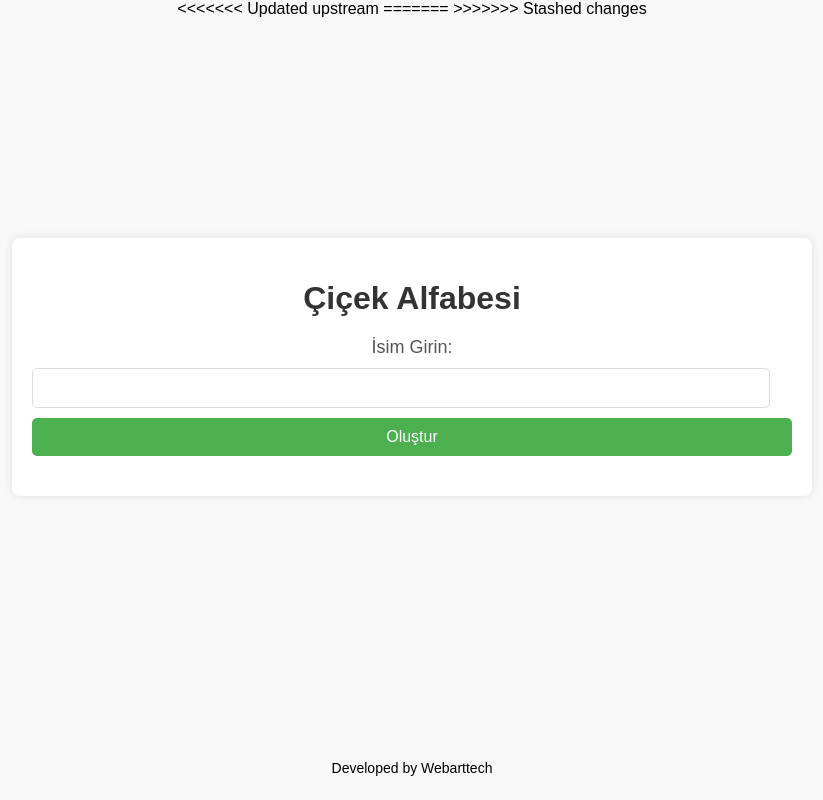
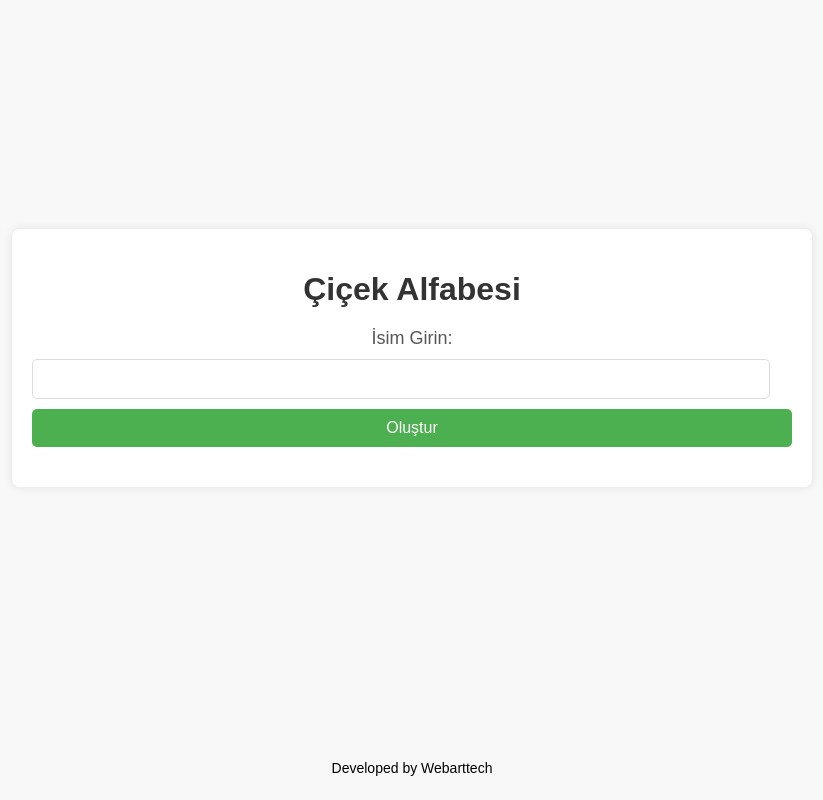
Before and after one commit to Mustafatanerr/flaskProjectcicek, a Flask app: page / in a window 1280 px wide. Shown: the whole page, without its empty margins (228-1051 px from the left). Run offline with Flask 3, Linux system fonts and the light colour scheme.

Commit message:
Update index.html

```diff
--- a/templates/index.html
+++ b/templates/index.html
@@ -7,22 +7,14 @@
     <link rel="stylesheet" href="{{ url_for('static', filename='style.css') }}">
     <script async src="https://pagead2.googlesyndication.com/pagead/js/adsbygoogle.js?client=ca-pub-5049617251192071"
      crossorigin="anonymous"></script>
-<<<<<<< Updated upstream
 
-=======
-
->>>>>>> Stashed changes
     <!-- Google tag (gtag.js) -->
     <script async src="https://www.googletagmanager.com/gtag/js?id=G-18LG0KXZ7Q"></script>
     <script>
       window.dataLayer = window.dataLayer || [];
       function gtag(){dataLayer.push(arguments);}
       gtag('js', new Date());
-<<<<<<< Updated upstream
 
-=======
-
->>>>>>> Stashed changes
       gtag('config', 'G-18LG0KXZ7Q');
     </script>
 
```
